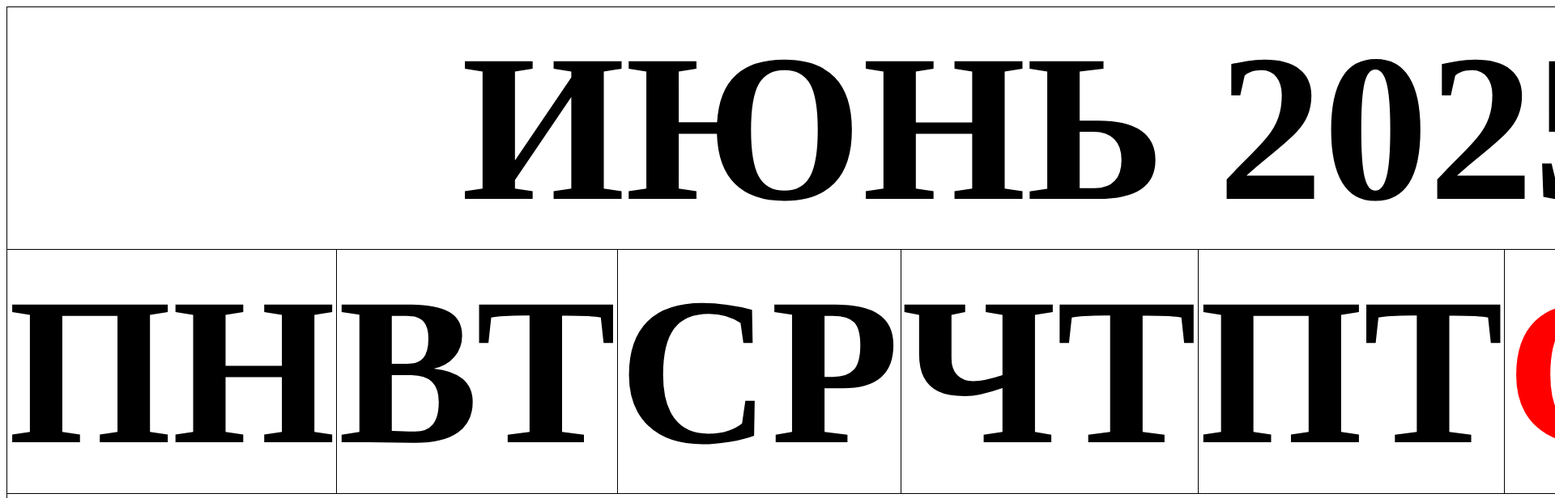
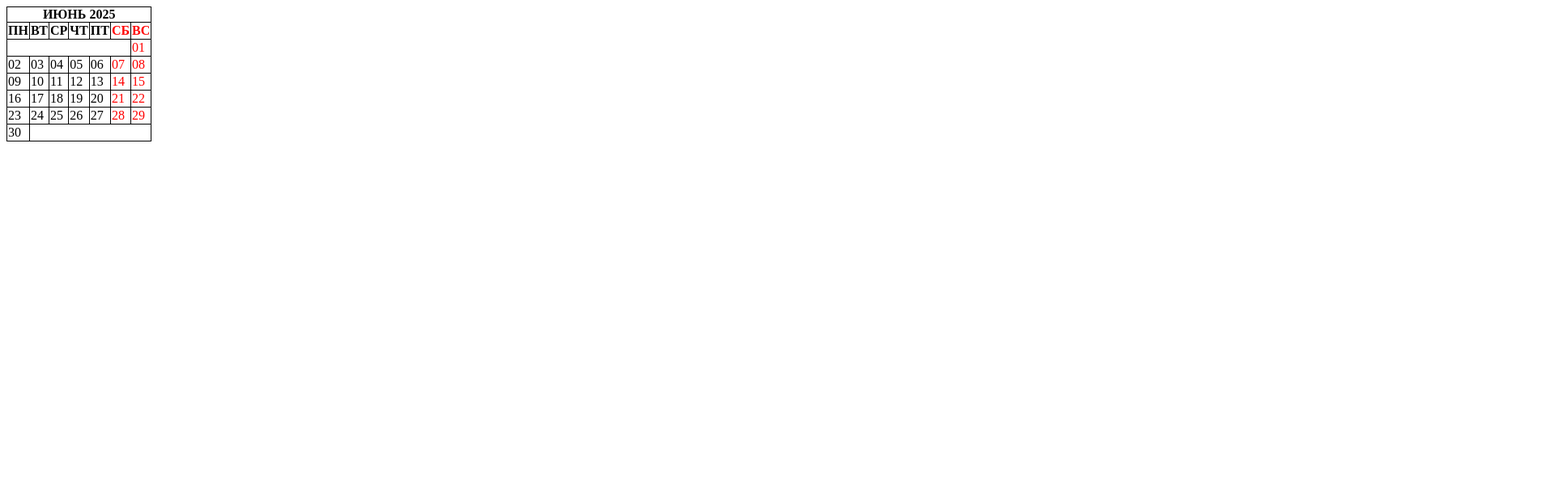
Before and after one commit to DarklightWebStudioRu/homework, a plain HTML site: page lesson3/index.html in a window 1280 px wide. Shown: the top 616 px of the page at 81% size, 1920 px wide, since content can reach past the window. Drawn offline with Linux system fonts and the light colour scheme.

Commit message:
Update style.css

```diff
--- a/lesson3/css/style.css
+++ b/lesson3/css/style.css
@@ -7,7 +7,6 @@ th,
 td,
 caption {
   border: 1px solid #000;
-  font-size: 260px;
 }
 
 caption {
```
